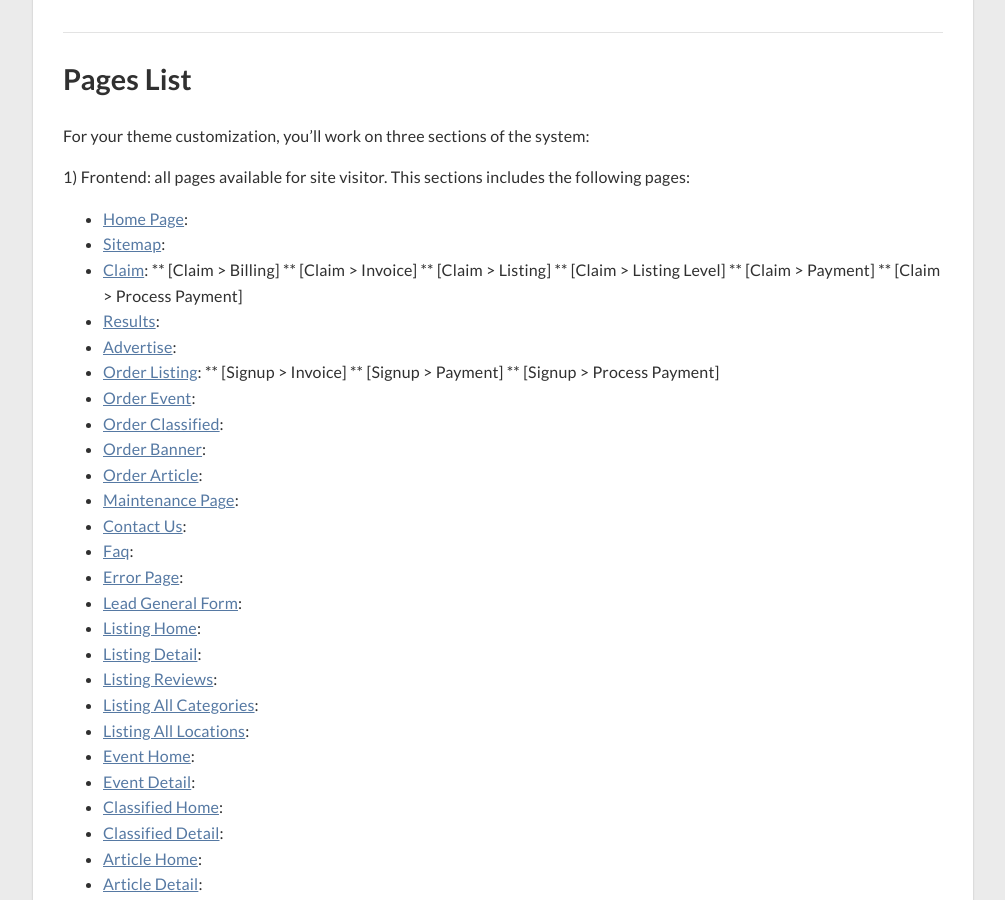
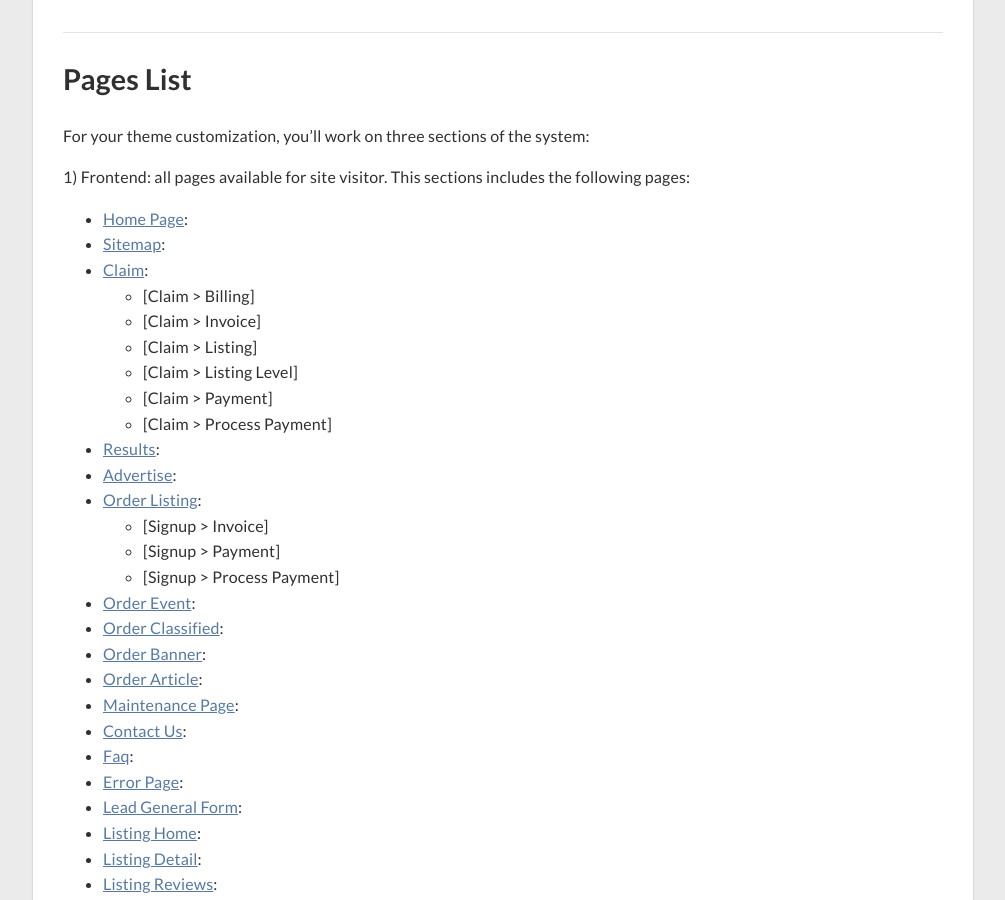
Before and after one commit to ArcaSolutions/arcasolutions.github.io, a Jekyll site: the page built from _posts/2015-12-14-less-structure.markdown, in a window 1280 px wide and 900 px high, scrolled down 7651 px. Shown: the whole window, without its empty margins (137-1142 px from the left). Built offline with Jekyll 4.4.1, drawn with Linux system fonts in a browser that asks for light colours; nearby versions of some CDN libraries; some of the changed text lies outside the part shown.

```diff
--- a/_posts/2015-12-14-less-structure.markdown
+++ b/_posts/2015-12-14-less-structure.markdown
@@ -305,18 +305,18 @@ For your theme customization, you'll work on three sections of the system:
 * [Home Page](http://demodirectory.com/):
 * [Sitemap](http://demodirectory.com/sitemap):
 * [Claim](http://demodirectory.com/listing/claim/donna-auto-parts):
-** [Claim > Billing]
-** [Claim > Invoice]
-** [Claim > Listing]
-** [Claim > Listing Level]
-** [Claim > Payment]
-** [Claim > Process Payment]
+  * [Claim > Billing]
+  * [Claim > Invoice]
+  * [Claim > Listing]
+  * [Claim > Listing Level]
+  * [Claim > Payment]
+  * [Claim > Process Payment]
 * [Results](http://demodirectory.com/keyword):
 * [Advertise](http://demodirectory.com/advertise):
 * [Order Listing](http://demodirectory.com/advertise/listing/10):
-** [Signup > Invoice]
-** [Signup > Payment]
-** [Signup > Process Payment]
+  * [Signup > Invoice]
+  * [Signup > Payment]
+  * [Signup > Process Payment]
 * [Order Event](http://demodirectory.com/advertise/event/10):
 * [Order Classified](http://demodirectory.com/advertise/classified/10):
 * [Order Banner](http://demodirectory.com/advertise/banner/3):
@@ -377,10 +377,10 @@ For your theme customization, you'll work on three sections of the system:
 * [Listing > Level](http://demodirectory.com/sponsors/listing/listinglevel.php)
 * [Listing > Click to call](http://demodirectory.com/sponsors/listing/clicktocall.php?id=53519)
 * [Checkout > Make Payment](http://demodirectory.com/sponsors/billing/)
-** [Checkout > Pay (step 2)]
-** [Checkout > Process Payment (step 3 - retorno do gateway)]()
+  * [Checkout > Pay (step 2)]
+  * [Checkout > Process Payment (step 3 - retorno do gateway)]()
 * [Transactions > History](http://demodirectory.com/sponsors/transactions/)
-** [Transactions > View]
+  * [Transactions > View]
 
 Usually, the sections Profile and Sponsors do not require any heavy custom work and the HTML should not be changed. Simply go through each page to make sure your new theme style (fonts, typography, etc), was properly applied to these sections.
 
```
